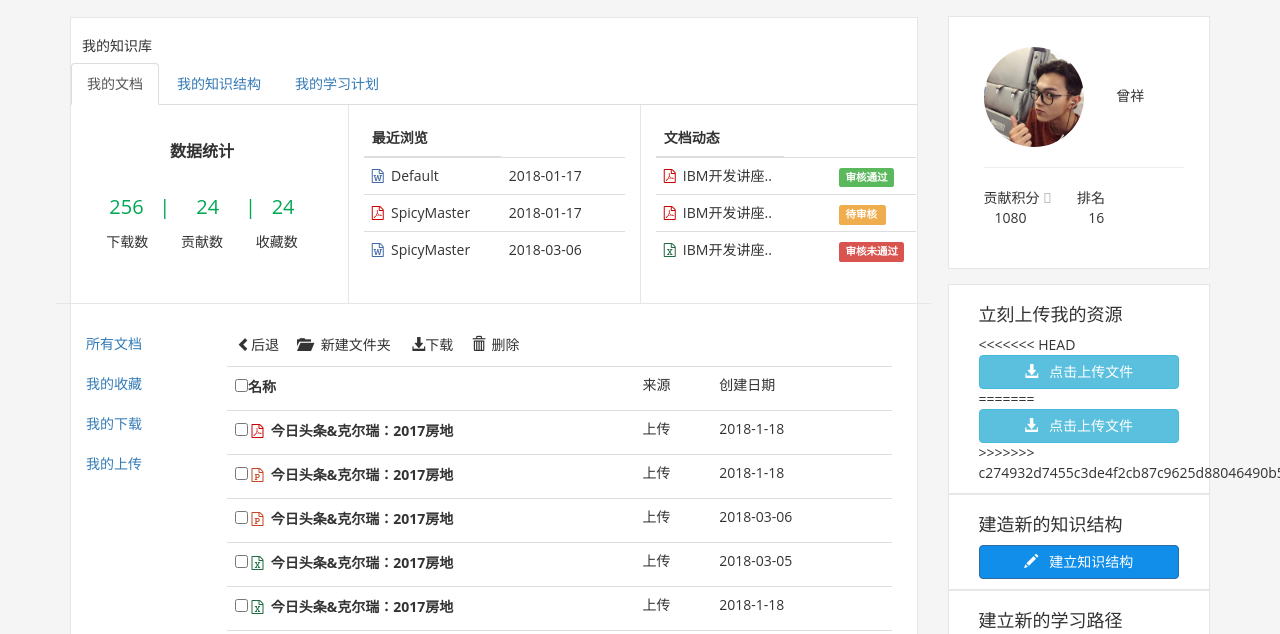
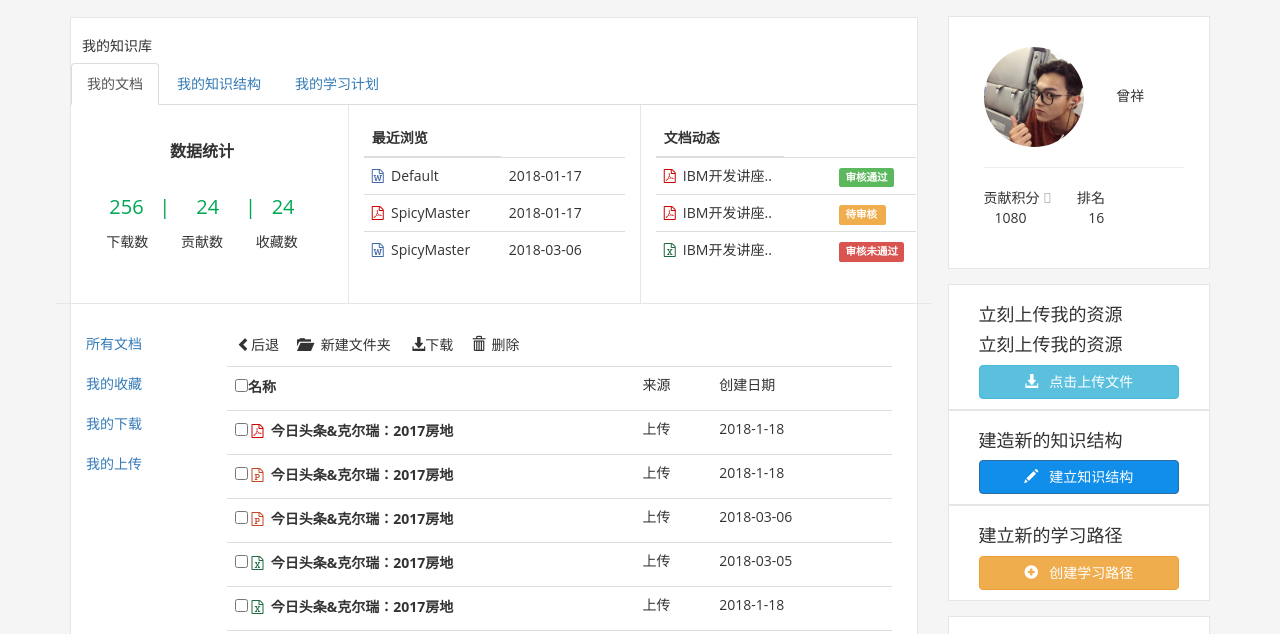
Before and after one commit to qq731574722/potential-octo-umbrella, a plain HTML site: page EKBMS/favorite-documents.html in a window 1280 px wide. Shown: the part 106-740 px from the top of the page. Drawn offline with nearby package versions, Linux system fonts and the light colour scheme.

Commit message:
更新 去掉界面乱码

```diff
--- a/EKBMS/favorite-documents.html
+++ b/EKBMS/favorite-documents.html
@@ -509,10 +509,12 @@
 							<div class="card">
 								<div class="card-body">
 									<h4 class="card-title">立刻上传我的资源</h4>
-									<<<<<<< HEAD <a href="#" class="btn btn-info" style="width: 87%"><span class="glyphicon glyphicon-download-alt"></span>&nbsp&nbsp 点击上传文件</a>
-										=======
-										<a href="uploadfile/choose-file.html" class="btn btn-info" style="width: 200px"><span class="glyphicon glyphicon-download-alt"></span>&nbsp&nbsp 点击上传文件</a>
-										>>>>>>> c274932d7455c3de4f2cb87c9625d88046490b5b
+									<div class="card">
+										<div class="card-body">
+											<h4 class="card-title">立刻上传我的资源</h4>
+											<a href="#" class="btn btn-info" style="width: 87%"><span class="glyphicon glyphicon-download-alt"></span>&nbsp&nbsp 点击上传文件</a>
+										</div>
+									</div>
 								</div>
 							</div>
 						</div>
```
